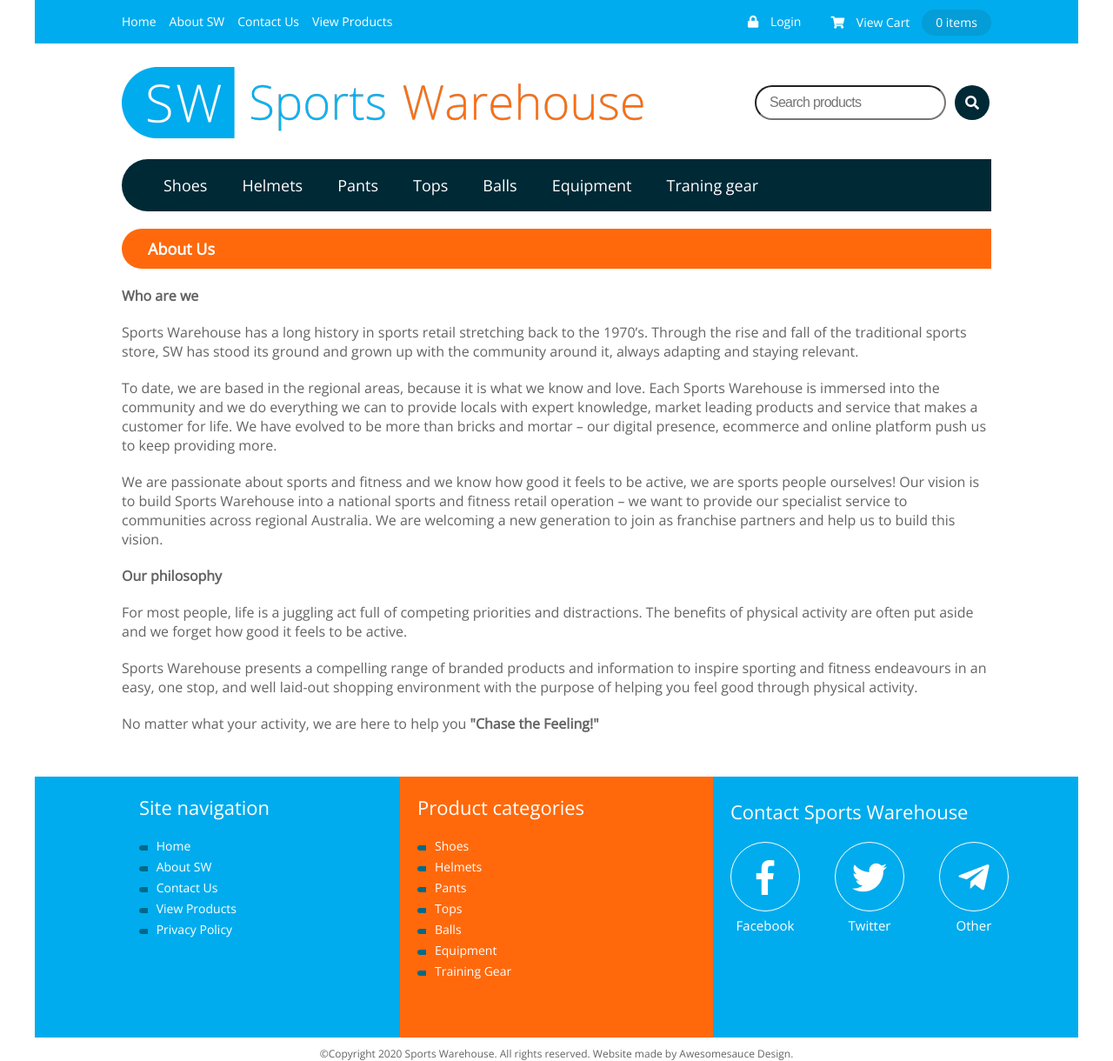
After one commit to Aliali3392/sports-warehouse-website, a PHP site: page /aboutus.php in a window 1280 px wide. The commit adds this page. Shown: the whole page at 87% size. Run offline with PHP 8.4, Linux system fonts and the light colour scheme.

Commit message:
add about us page

```diff
--- /dev/null
+++ b/aboutus.php
@@ -0,0 +1,13 @@
+<?php
+	$title = "About Us";
+
+	//start buffer
+	ob_start();
+
+	//display confirmation
+	include "templates/aboutus.html.php";
+
+	$output = ob_get_clean();
+
+	include "templates/layout.html.php"
+?>
--- a/css/main.css
+++ b/css/main.css
@@ -588,6 +588,36 @@ footer {
 .copyright span {
     display: block;
 }
+/*about us*/
+.aboutus h2 {
+    float: left;
+    margin-top: 20px;
+    margin-left: 3.125%;
+    background-color: #ff690c;
+    height: 46px;
+    width: 100%;
+    border-radius: 23px 0 0 23px;
+    line-height: 46px;
+    padding-left: 30px;
+    color: #fff;
+    font-size: 1.8rem;
+}
+.aboutus h3 {
+    float: left;
+    margin-top: 20px;
+    margin-left: 3.125%;
+    font-size: 1.6rem;
+    color: #646464;
+}
+.aboutus p {
+    font-weight: 300;
+    float: left;
+    margin-top: 20px;
+    margin-left: 3.125%;
+    margin-right: 3.125%;
+    font-size: 1.6rem;
+    color: #646464;
+}
 /*========================================*/
 /*----------------Desktop----------------*/
 /*======================================*/
@@ -1000,4 +1030,14 @@ footer {
     .confirmation p, .confirmation h2, .error p, .error h2{
         margin-left: 0;
     }
+    /*about us*/
+    .aboutus {
+    float: left;
+    width: 1000px;
+    margin-left: 100px;
+    }
+    .aboutus p, .aboutus h2 , .aboutus h3{
+        margin-left: 0;
+        margin-right: 0;
+    }
 }
--- /dev/null
+++ b/templates/aboutus.html.php
@@ -0,0 +1,11 @@
+<section class="aboutus">
+    <h2>About Us</h2>
+    <h3>Who are we</h3>
+    <p>Sports Warehouse has a long history in sports retail stretching back to the 1970’s.  Through the rise and fall of the traditional sports store, SW has stood its ground and grown up with the community around it, always adapting and staying relevant.</p>
+    <p>To date, we are based in the regional areas, because it is what we know and love. Each Sports Warehouse is immersed into the community and we do everything we can to provide locals with expert knowledge, market leading products and service that makes a customer for life. We have evolved to be more than bricks and mortar – our digital presence, ecommerce and online platform push us to keep providing more.</p>
+    <p>We are passionate about sports and fitness and we know how good it feels to be active, we are sports people ourselves! Our vision is to build Sports Warehouse into a national sports and fitness retail operation – we want to provide our specialist service to communities across regional Australia. We are welcoming a new generation to join as franchise partners and help us to build this vision.</p>
+    <h3>Our philosophy</h3>
+    <p>For most people, life is a juggling act full of competing priorities and distractions. The benefits of physical activity are often put aside and we forget how good it feels to be active.</p>
+    <p>Sports Warehouse presents a compelling range of branded products and information to inspire sporting and fitness endeavours in an easy, one stop, and well laid-out shopping environment with the purpose of helping you feel good through physical activity.</p>
+    <p>No matter what your activity, we are here to help you <b>"Chase the Feeling!"</b></p>
+</section>
--- a/templates/layout.html.php
+++ b/templates/layout.html.php
@@ -26,7 +26,7 @@
                         <ul>
                             <li><i class="fas fa-lock white"></i><a href="#">Login</a></li>
                             <li><i class="far fa-circle white"></i><a href="home.php">Home</a></li>
-                            <li><i class="far fa-circle white"></i><a href="#">About SW</a></li>
+                            <li><i class="far fa-circle white"></i><a href="aboutus.php">About SW</a></li>
                             <li><i class="far fa-circle white"></i><a href="contactus.php">Contact Us</a></li>
                             <li><i class="far fa-circle white"></i><a href="#">View Products</a></li>
                         </ul>
@@ -73,7 +73,7 @@
                 <h2>Site navigation</h2>
                 <ul>
                     <li><a href="home.php">Home</a></li>
-                    <li><a href="#">About SW</a></li>
+                    <li><a href="aboutus.php">About SW</a></li>
                     <li><a href="contactus.php">Contact Us</a></li>
                     <li><a href="#">View Products</a></li>
                     <li><a href="#">Privacy Policy</a></li>
```
